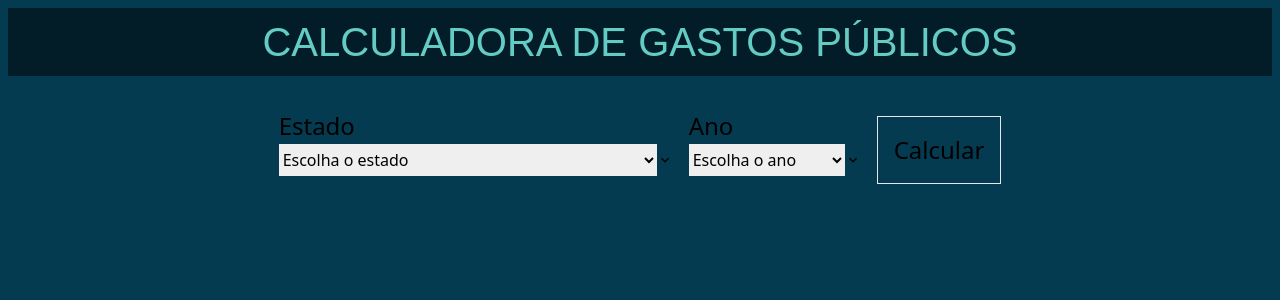
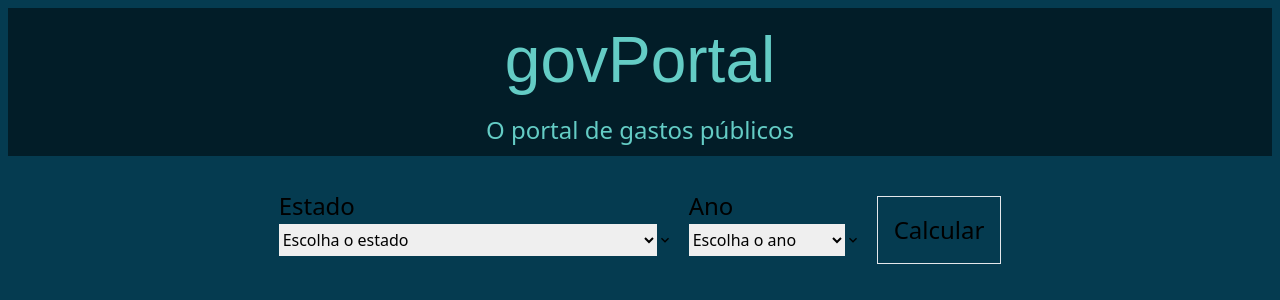
Before and after one commit to brunom764/govPortal, a Next.js app: page / in a window 1280 px wide. Shown: the top 300 px of the page. Built offline with nearby package versions, Linux system fonts and the light colour scheme.

Commit message:
feat: add subtitle

```diff
--- a/src/pages/index.tsx
+++ b/src/pages/index.tsx
@@ -17,9 +17,12 @@
 
   return (
     <Box minH="100vh" backgroundColor="#053B50" p={8}>
-      <Heading fontSize="2.5rem" color="#64CCC5" className='text-center bg-black bg-opacity-50'
+      <Heading fontSize="4rem" color="#64CCC5" className='text-center bg-black bg-opacity-50'
        fontFamily="sans-serif" py={4}>
-        CALCULADORA DE GASTOS PÚBLICOS
+        govPortal
+      </Heading>
+      <Heading fontSize="1.5rem" color="#64CCC5" pb={8} className='text-center bg-black bg-opacity-50'>
+        O portal de gastos públicos
       </Heading>
       <CalculatorForm onSubmitSuccessfully={onSubmitSuccessfully} dataInfo={dataInfo} setDataInfo={setDataInfo} />
     </Box>
```
